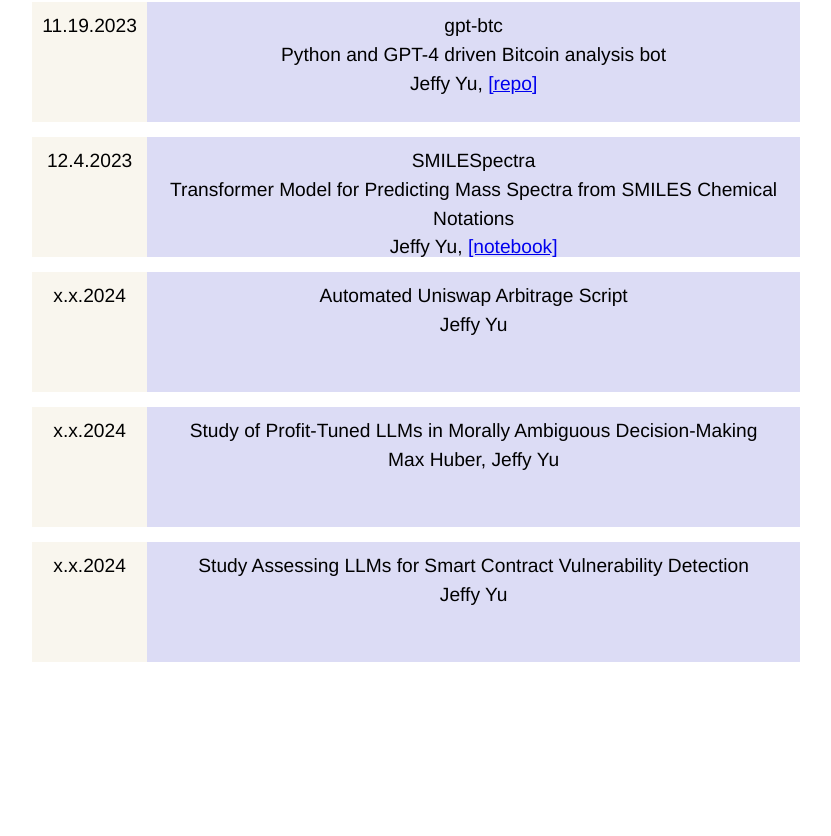
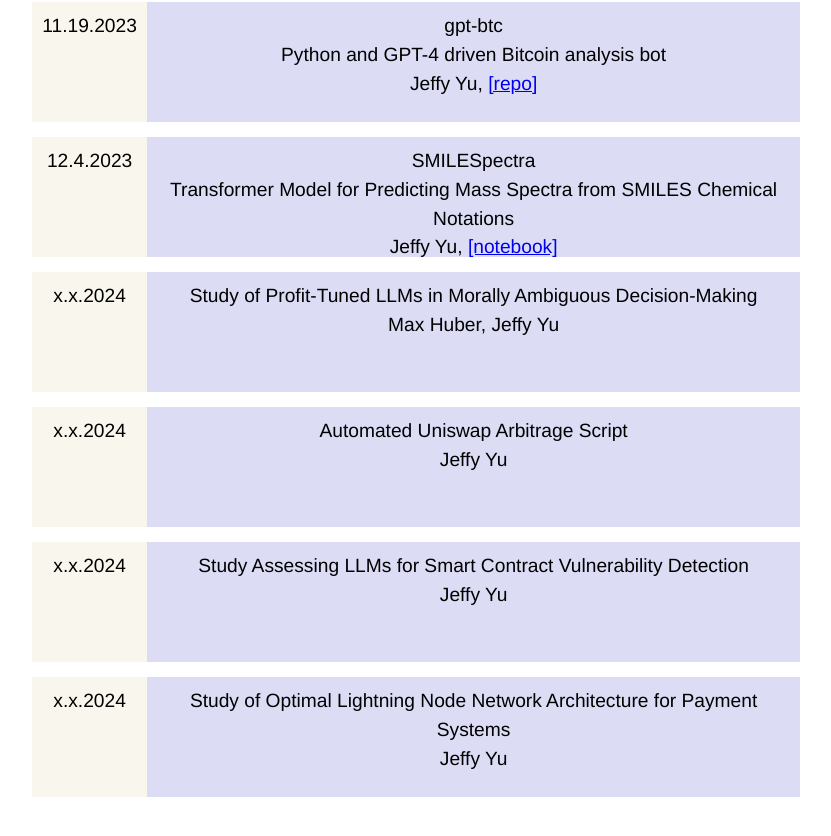
Before and after one commit to yu-jeffy/parallelpolis, a Next.js app: page / in a window 1280 px wide. Shown: the part 270-1106 px from the top of the page, without its empty margins (232-1063 px from the left). Built offline with nearby package versions, Linux system fonts and the light colour scheme.

Commit message:
Update index.tsx

```diff
--- a/pages/index.tsx
+++ b/pages/index.tsx
@@ -54,17 +54,17 @@
             x.x.2024
           </div>
           <div className={styles.title4}>
-            Automated Uniswap Arbitrage Script
+            Study of Profit-Tuned LLMs in Morally Ambiguous Decision-Making
             <br></br>
-            Jeffy Yu
+            Max Huber, Jeffy Yu
           </div>
           <div className={styles.date5}>
             x.x.2024
           </div>
           <div className={styles.title5}>
-            Study of Profit-Tuned LLMs in Morally Ambiguous Decision-Making
+            Automated Uniswap Arbitrage Script
             <br></br>
-            Max Huber, Jeffy Yu
+            Jeffy Yu
           </div>
           <div className={styles.date6}>
             x.x.2024
@@ -74,6 +74,14 @@
             <br></br>
             Jeffy Yu
           </div>
+          <div className={styles.date7}>
+            x.x.2024
+          </div>
+          <div className={styles.title7}>
+            Study of Optimal Lightning Node Network Architecture for Payment Systems
+            <br></br>
+            Jeffy Yu
+          </div>
         </div>
       </div>
     </div>
```
